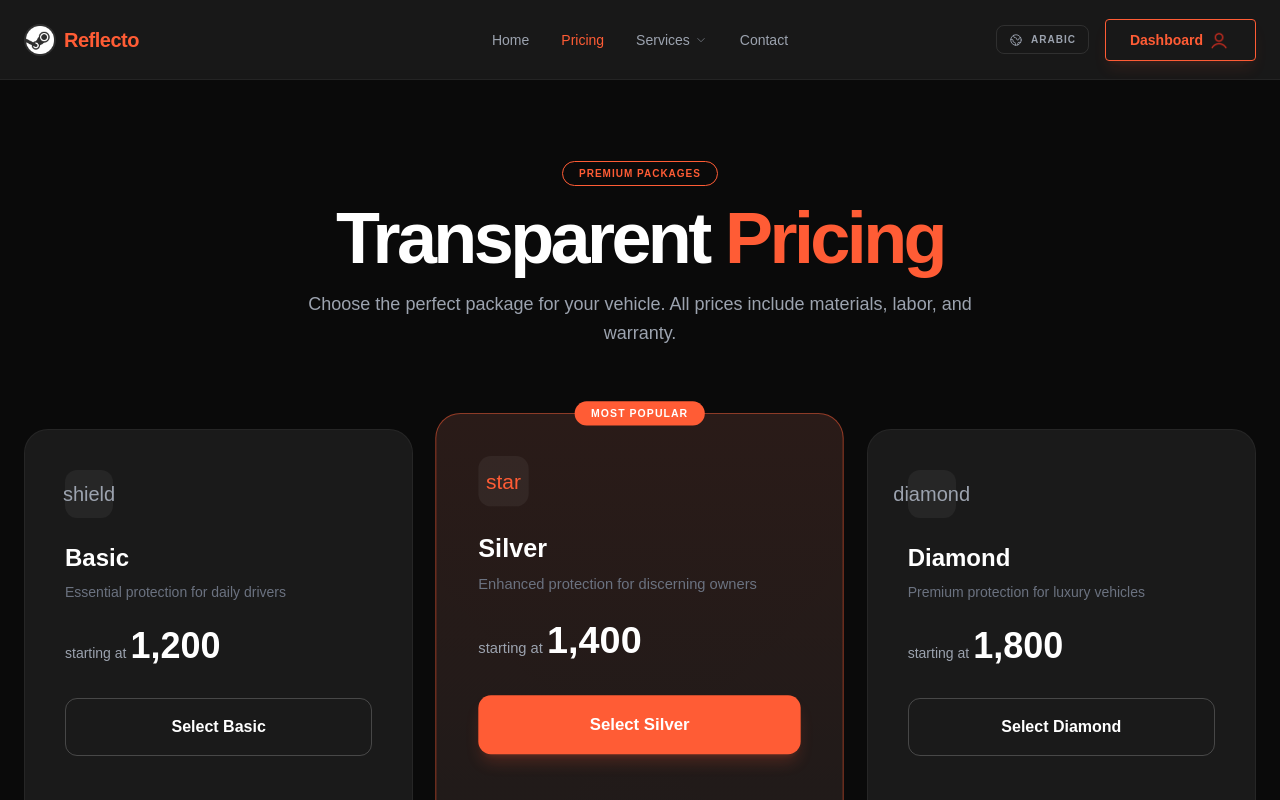
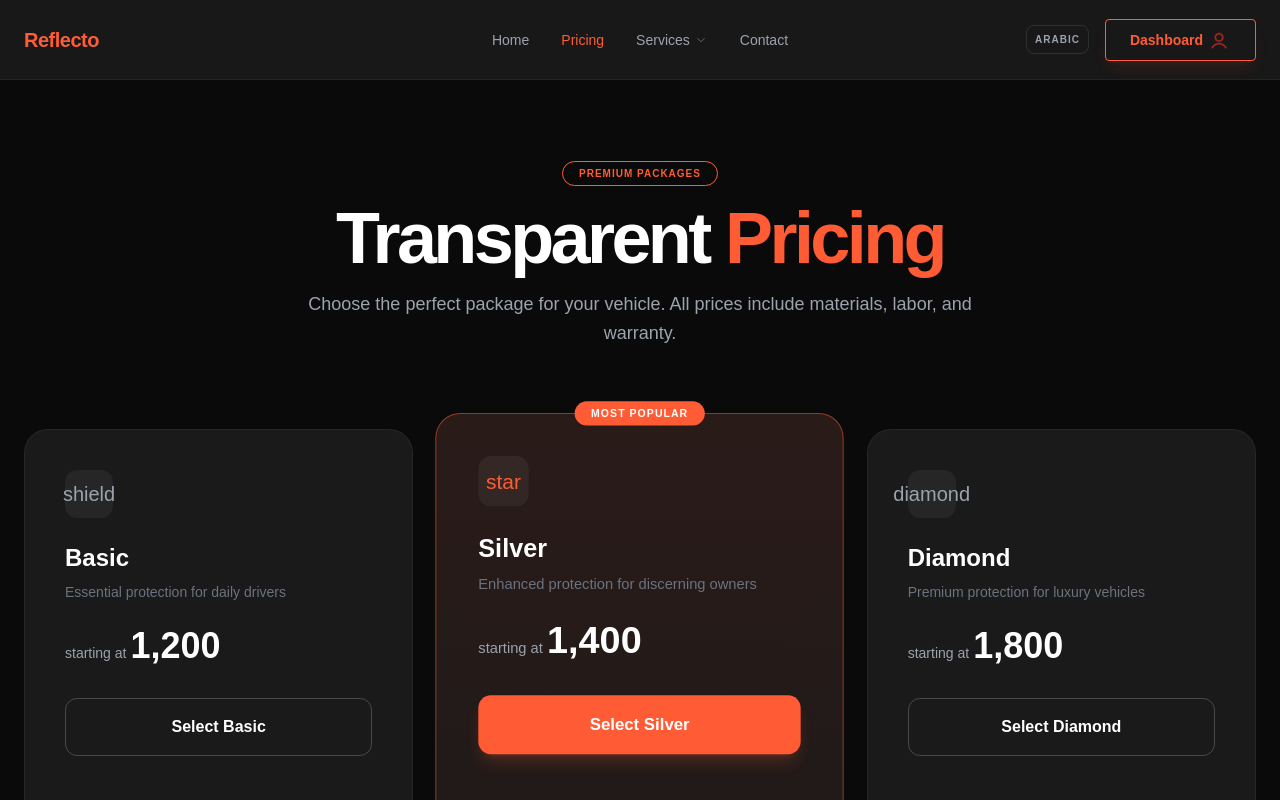
Before and after one commit to Mostafa-khaled-osman/reflecto-premium, a React (Vite) app: page /pricing in a window 1280 px wide. Shown: the top 800 px of the page. Built offline with nearby package versions, Linux system fonts and the light colour scheme.

Commit message:
fixed: navbar space

```diff
--- a/views/components/Navbar.jsx
+++ b/views/components/Navbar.jsx
@@ -57,11 +57,11 @@ const Navbar = () => {
     <button
       onClick={toggleLanguage}
       aria-label={language === 'en' ? 'Switch to Arabic' : 'Switch to English'}
-      className={`flex items-center gap-2 px-3 py-1.5 border border-white/10 rounded-lg text-[10px] font-bold text-gray-400 hover:text-white hover:border-[#FF5C35]/50 transition-all uppercase tracking-widest ${className}`}
+      className={`flex items-center gap-2 px-2 py-1.5 border border-white/10 rounded-lg text-[10px] font-bold text-gray-400 hover:text-white hover:border-[#FF5C35]/50 transition-all uppercase tracking-widest ${className}  `}
     >
-      <svg className="w-3.5 h-3.5" fill="none" viewBox="0 0 24 24" stroke="currentColor" aria-hidden="true">
+      {/* <svg className="w-3.5 h-3.5" fill="none" viewBox="0 0 24 24" stroke="currentColor" aria-hidden="true">
         <path strokeLinecap="round" strokeLinejoin="round" strokeWidth={1.5} d="M3.055 11H5a2 2 0 012 2v1a2 2 0 002 2 2 2 0 012 2v2.945M8 3.935V5.5A2.5 2.5 0 0010.5 8h.5a2 2 0 012 2 2 2 0 104 0 2 2 0 012-2h1.064M15 20.488V18a2 2 0 012-2h3.064M21 12a9 9 0 11-18 0 9 9 0 0118 0z" />
-      </svg>
+      </svg> */}
       {language === 'en' ? 'Arabic' : 'English'}
     </button>
   );
@@ -76,9 +76,9 @@ const Navbar = () => {
             className="flex items-center gap-2 cursor-pointer group z-50"
             aria-label="Reflecto Home"
           >
-            <div className="w-8 h-8 flex items-center justify-center bg-white/10 rounded-full group-hover:bg-[#FF5C35]/20 transition-colors">
+            {/* <div className="w-8 h-8 flex items-center justify-center bg-white/10 rounded-full group-hover:bg-[#FF5C35]/20 transition-colors">
               <img src="/assets/photo/logo.png" alt="" className="w-full h-full object-cover" aria-hidden="true" />
-            </div>
+            </div> */}
             <span className="text-xl font-bold tracking-tight text-[#FF5C35]">Reflecto</span>
           </Link>
         </div>
@@ -150,7 +150,7 @@ const Navbar = () => {
             aria-expanded={isMobileMenuOpen}
             aria-controls="mobile-menu"
             aria-label={isMobileMenuOpen ? 'Close menu' : 'Open menu'}
-            className="text-white p-2 focus:outline-none focus:ring-2 focus:ring-[#FF5C35] rounded"
+            className="text-white py-2 focus:outline-none focus:ring-2 focus:ring-[#FF5C35] rounded"
           >
             {isMobileMenuOpen ? (
               <svg width="24" height="24" viewBox="0 0 24 24" fill="none" stroke="currentColor" strokeWidth="2" aria-hidden="true"><line x1="18" y1="6" x2="6" y2="18" /><line x1="6" y1="6" x2="18" y2="18" /></svg>
```
